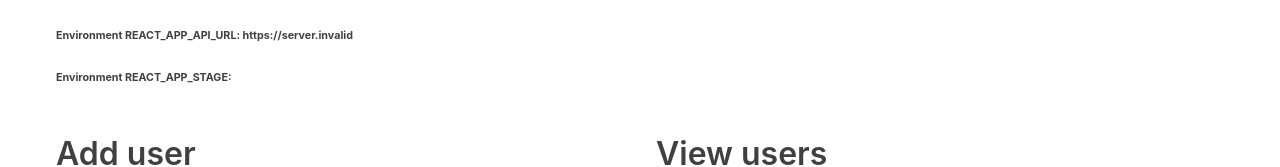
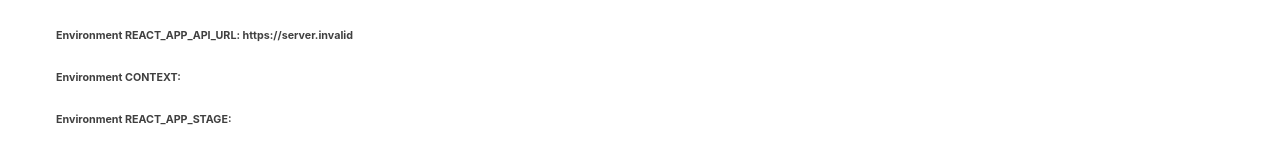
Before and after one commit to ivanchenoweth/react-hooks-axios-crud, a React (Create React App) app: page / in a window 1280 px wide. Shown: the part 193-360 px from the top of the page. Built offline with nearby package versions, Linux system fonts and the light colour scheme; no server answers.

Commit message:
testdeploy1 netlify context

```diff
--- a/src/App.js
+++ b/src/App.js
@@ -74,6 +74,7 @@ const App = () => {
       <h2>Test deploy 1</h2>
       <small>You are running this application in <b>{process.env.NODE_ENV}</b> mode.</small>
       <h6>Environment REACT_APP_API_URL: {process.env.REACT_APP_API_URL}</h6>
+      <h6>Environment CONTEXT: {process.env.CONTEXT}</h6>
       <h6>Environment REACT_APP_STAGE: {process.env.REACT_APP_STAGE}</h6>
       <div className="flex-row">
         <div className="flex-large">
```
Also changed, not shown: 1 other file (tests, documents, lock files or other folders).
